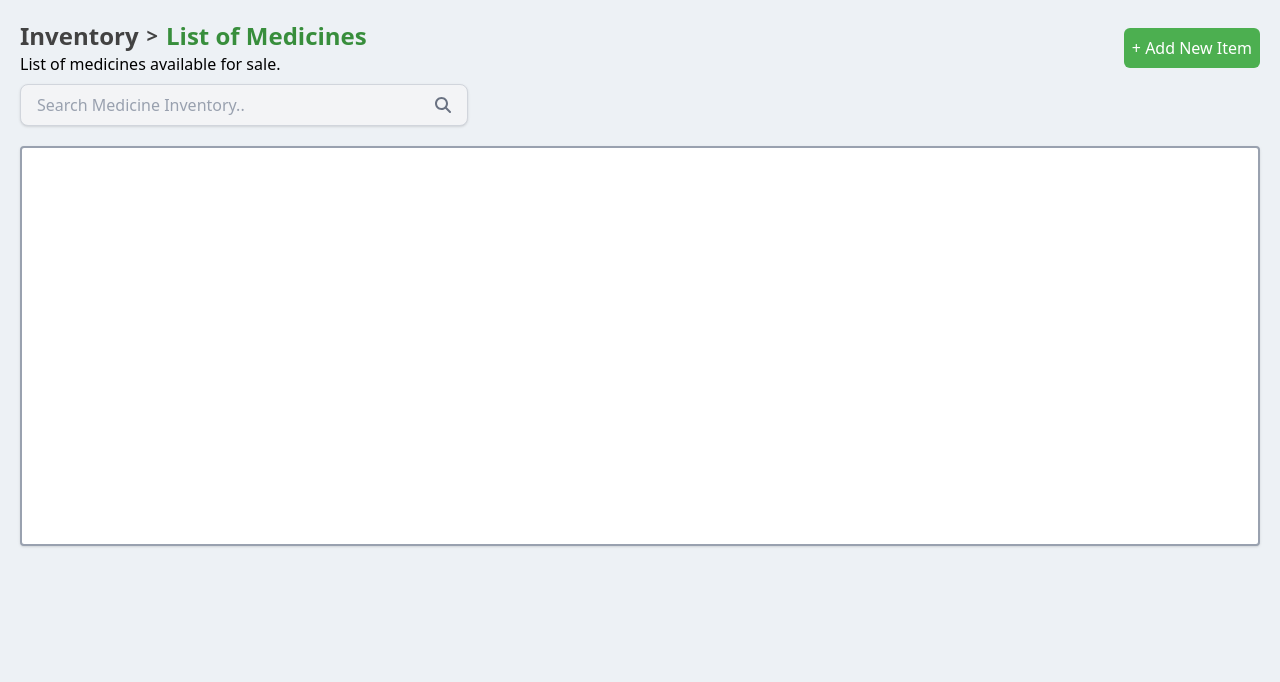
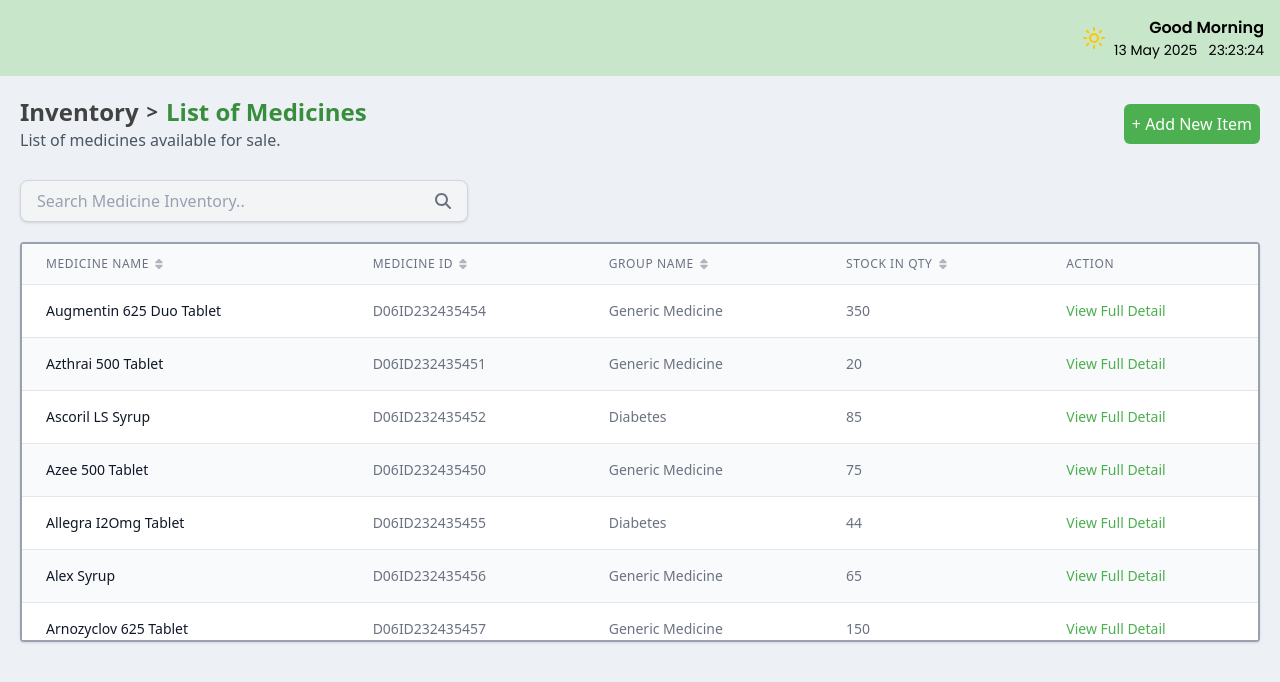
Before and after one commit to drchhhhhh/Prescripto, a React (Vite) app in the folder frontend/: page /inventory/item-list in a window 1280 px wide. Shown: the top 682 px of the page. Built offline with nearby package versions, Linux system fonts and the light colour scheme.

Commit message:
Add tables, sort, and search functions

```diff
--- a/frontend/src/pages/Inventory/InventoryItems.tsx
+++ b/frontend/src/pages/Inventory/InventoryItems.tsx
@@ -1,49 +1,245 @@
-import React from 'react'
-import { Link } from 'react-router'
-import { FaMagnifyingGlass } from "react-icons/fa6";
+import { useState, useEffect } from 'react';
+import { Link } from 'react-router-dom';
+import { FaMagnifyingGlass, FaSort, FaSortUp, FaSortDown } from "react-icons/fa6";
+import Header from '../../components/Header';
+
+type Medicine = {
+  name: string;
+  id: string;
+  group: string;
+  stock: number;
+};
+
+type SortDirection = 'asc' | 'desc' | 'none';
+type SortableField = 'name' | 'id' | 'group' | 'stock';
 
 const InventoryItems = () => {
+  const [medicines, setMedicines] = useState<Medicine[]>([]);
+  const [filteredMedicines, setFilteredMedicines] = useState<Medicine[]>([]);
+  const [searchTerm, setSearchTerm] = useState('');
+  const [sortConfig, setSortConfig] = useState<{
+    field: SortableField;
+    direction: SortDirection;
+  }>({ field: 'name', direction: 'none' });
+
+  // Simulate fetching data from an API
+  useEffect(() => {
+    // In a real app, you would fetch this from your backend
+    const fetchMedicines = async () => {
+      // Simulate API delay
+      await new Promise(resolve => setTimeout(resolve, 500));
+
+      const mockData: Medicine[] = [
+        { name: 'Augmentin 625 Duo Tablet', id: 'D06ID232435454', group: 'Generic Medicine', stock: 350 },
+        { name: 'Azthrai 500 Tablet', id: 'D06ID232435451', group: 'Generic Medicine', stock: 20 },
+        { name: 'Ascoril LS Syrup', id: 'D06ID232435452', group: 'Diabetes', stock: 85 },
+        { name: 'Azee 500 Tablet', id: 'D06ID232435450', group: 'Generic Medicine', stock: 75 },
+        { name: 'Allegra I2Omg Tablet', id: 'D06ID232435455', group: 'Diabetes', stock: 44 },
+        { name: 'Alex Syrup', id: 'D06ID232435456', group: 'Generic Medicine', stock: 65 },
+        { name: 'Arnozyclov 625 Tablet', id: 'D06ID232435457', group: 'Generic Medicine', stock: 150 },
+        { name: 'Avil 25 Tablet', id: 'D06ID232435458', group: 'Generic Medicine', stock: 270 },
+        { name: 'Avil 25 Tablet', id: 'D06ID232435458', group: 'Generic Medicine', stock: 270 },
+      ];
+
+      setMedicines(mockData);
+      setFilteredMedicines(mockData);
+    };
+
+    fetchMedicines();
+  }, []);
+
+  // Handle search filtering
+  useEffect(() => {
+    const filtered = medicines.filter(medicine =>
+      medicine.name.toLowerCase().includes(searchTerm.toLowerCase()) ||
+      medicine.id.toLowerCase().includes(searchTerm.toLowerCase()) ||
+      medicine.group.toLowerCase().includes(searchTerm.toLowerCase()) ||
+      medicine.stock.toString().includes(searchTerm)
+    );
+    setFilteredMedicines(filtered);
+  }, [searchTerm, medicines]);
+
+  // Handle sorting
+  const handleSort = (field: SortableField) => {
+    let direction: SortDirection = 'asc';
+
+    if (sortConfig.field === field) {
+      if (sortConfig.direction === 'asc') direction = 'desc';
+      else if (sortConfig.direction === 'desc') direction = 'none';
+    }
+
+    setSortConfig({ field, direction });
+  };
+
+  // Apply sorting to filtered medicines
+  useEffect(() => {
+    if (sortConfig.direction === 'none') {
+      setFilteredMedicines([...filteredMedicines]);
+      return;
+    }
+
+    const sortedMedicines = [...filteredMedicines].sort((a, b) => {
+      const aValue = a[sortConfig.field];
+      const bValue = b[sortConfig.field];
+
+      if (aValue < bValue) {
+        return sortConfig.direction === 'asc' ? -1 : 1;
+      }
+      if (aValue > bValue) {
+        return sortConfig.direction === 'asc' ? 1 : -1;
+      }
+      return 0;
+    });
+
+    setFilteredMedicines(sortedMedicines);
+  }, [sortConfig]);
+
+  const getSortIcon = (field: SortableField) => {
+    if (sortConfig.field !== field) return <FaSort className="ml-1 opacity-50" />;
+
+    switch (sortConfig.direction) {
+      case 'asc':
+        return <FaSortUp className="ml-1" />;
+      case 'desc':
+        return <FaSortDown className="ml-1" />;
+      default:
+        return <FaSort className="ml-1 opacity-50" />;
+    }
+  };
+
   return (
-        <main className="bg-primaryBG w-full min-h-screen p-5">
+    <main className="flex flex-col bg-primaryBG w-full min-h-screen">
+      <Header />
+
+      <div className="w-full max-w-7xl mx-auto px-5 flex flex-col flex-1">
         {/* Top Section */}
-            <section className='w-full flex flex-row justify-between items-center'>
+        <section className='flex flex-row justify-between items-center py-5'>
           <div className="flex flex-col">
             <div className="flex flex-row gap-2 items-center">
               <Link className='text-darkGray text-2xl font-bold' to="/inventory">Inventory</Link>
               <h1 className='text-darkGray text-xl font-bold'>{'>'}</h1>
-                        <h1 className='text-darkGreen text-2xl font-bold'>List of Medicines </h1> {/* Add a counter of how many medicines are in the inv */}
+              <h1 className='text-darkGreen text-2xl font-bold'>List of Medicines</h1>
             </div>
-                    <h3>List of medicines available for sale.</h3>
+            <h3 className="text-gray-600">List of medicines available for sale.</h3>
           </div>
-                <Link className='bg-primaryGreen rounded-md p-2 text-cleanWhite cursor-pointer hover:bg-darkGreen ease-in duration-100' to="/inventory/item-list/add">+ Add New Item</Link>
+          <Link
+            className='bg-primaryGreen rounded-md p-2 text-cleanWhite cursor-pointer hover:bg-darkGreen ease-in duration-100'
+            to="/inventory/item-list/add"
+          >
+            + Add New Item
+          </Link>
         </section>
 
         {/* Search and Filter Section */}
         <section className='flex flex-row justify-between items-center mt-2'>
-                <form // onSubmit={handleSearch}
-                    className="flex items-center w-full max-w-md bg-gray-100 border border-gray-300 rounded-lg px-4 py-2 shadow-sm" >
+          <form
+            className="flex items-center w-full max-w-md bg-gray-100 border border-gray-300 rounded-lg px-4 py-2 shadow-sm"
+            onSubmit={(e) => e.preventDefault()}
+          >
             <input
               type="text"
-                        // value={query}
-                        // onChange={(e) => setQuery(e.target.value)}
               placeholder="Search Medicine Inventory.."
               className="flex-grow bg-transparent focus:outline-none text-gray-700 placeholder-gray-400"
+              value={searchTerm}
+              onChange={(e) => setSearchTerm(e.target.value)}
             />
-                    <button type="submit" className="text-gray-500 hover:text-gray-700 transition" aria-label="Search" >
+            <button type="submit" className="text-gray-500 hover:text-gray-700 transition" aria-label="Search">
               <FaMagnifyingGlass />
             </button>
           </form>
         </section>
 
-            {/* Item Display Section */}
-            <section className='flex flex-col shadow bg-cleanWhite rounded-sm border-2 border-gray-400 w-full h-100 mt-5'>
-                {/* I think need ng table here but I still don't know cuz may dynamic tayo need magaadd yugn items */}
-                <div>
-                    {/* Table Header with clickable cols to sort the items respectively */}
+        {/* Item Display Section - Updated for proper sizing */}
+        <section className='flex flex-col shadow bg-cleanWhite rounded-sm border-2 border-gray-400 mt-5 flex-1 max-h-[400px]'>
+          <div className="overflow-auto h-full">
+            <table className="min-w-full divide-y divide-gray-200">
+              <thead className="bg-gray-50 sticky top-0">
+                <tr>
+                  <th
+                    scope="col"
+                    className="px-6 py-3 text-left text-xs font-medium text-gray-500 uppercase tracking-wider cursor-pointer hover:bg-gray-100"
+                    onClick={() => handleSort('name')}
+                  >
+                    <div className="flex items-center">
+                      Medicine Name
+                      {getSortIcon('name')}
+                    </div>
+                  </th>
+                  <th
+                    scope="col"
+                    className="px-6 py-3 text-left text-xs font-medium text-gray-500 uppercase tracking-wider cursor-pointer hover:bg-gray-100"
+                    onClick={() => handleSort('id')}
+                  >
+                    <div className="flex items-center">
+                      Medicine ID
+                      {getSortIcon('id')}
+                    </div>
+                  </th>
+                  <th
+                    scope="col"
+                    className="px-6 py-3 text-left text-xs font-medium text-gray-500 uppercase tracking-wider cursor-pointer hover:bg-gray-100"
+                    onClick={() => handleSort('group')}
+                  >
+                    <div className="flex items-center">
+                      Group Name
+                      {getSortIcon('group')}
+                    </div>
+                  </th>
+                  <th
+                    scope="col"
+                    className="px-6 py-3 text-left text-xs font-medium text-gray-500 uppercase tracking-wider cursor-pointer hover:bg-gray-100"
+                    onClick={() => handleSort('stock')}
+                  >
+                    <div className="flex items-center">
+                      Stock in Qty
+                      {getSortIcon('stock')}
+                    </div>
+                  </th>
+                  <th scope="col" className="px-6 py-3 text-left text-xs font-medium text-gray-500 uppercase tracking-wider">
+                    Action
+                  </th>
+                </tr>
+              </thead>
+              <tbody className="bg-white divide-y divide-gray-200">
+                {filteredMedicines.length > 0 ? (
+                  filteredMedicines.map((medicine, index) => (
+                    <tr key={index} className={index % 2 === 0 ? 'bg-white' : 'bg-gray-50'}>
+                      <td className="px-6 py-4 whitespace-nowrap text-sm font-medium text-gray-900">
+                        {medicine.name}
+                      </td>
+                      <td className="px-6 py-4 whitespace-nowrap text-sm text-gray-500">
+                        {medicine.id}
+                      </td>
+                      <td className="px-6 py-4 whitespace-nowrap text-sm text-gray-500">
+                        {medicine.group}
+                      </td>
+                      <td className="px-6 py-4 whitespace-nowrap text-sm text-gray-500">
+                        {medicine.stock}
+                      </td>
+                      <td className="px-6 py-4 whitespace-nowrap text-sm text-gray-500">
+                        <Link
+                          to={`/inventory/item-list/${medicine.id}`}
+                          className="text-primaryGreen hover:text-darkGreen hover:underline"
+                        >
+                          View Full Detail
+                        </Link>
+                      </td>
+                    </tr>
+                  ))
+                ) : (
+                  <tr>
+                    <td colSpan={5} className="px-6 py-4 text-center text-sm text-gray-500">
+                      No medicines found
+                    </td>
+                  </tr>
+                )}
+              </tbody>
+            </table>
           </div>
         </section>
+      </div>
     </main>
   )
 }
 
-export default InventoryItems
+export default InventoryItems;
```
Lines whose indentation alone changed are shown as unchanged.
